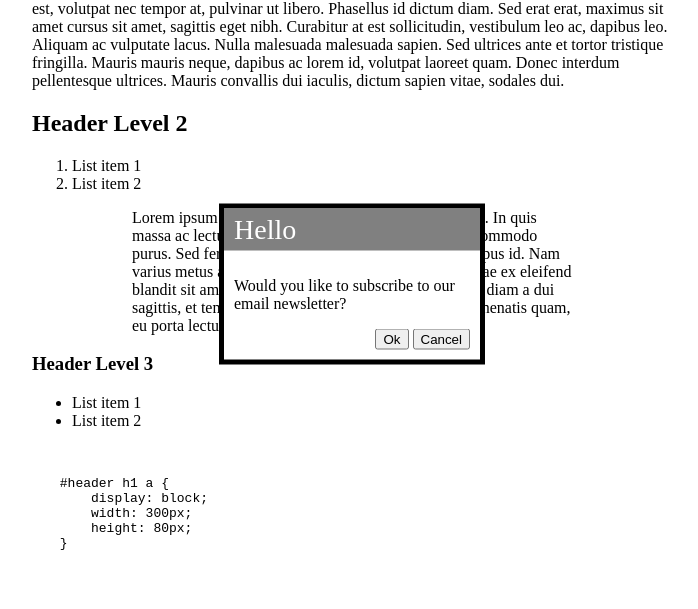
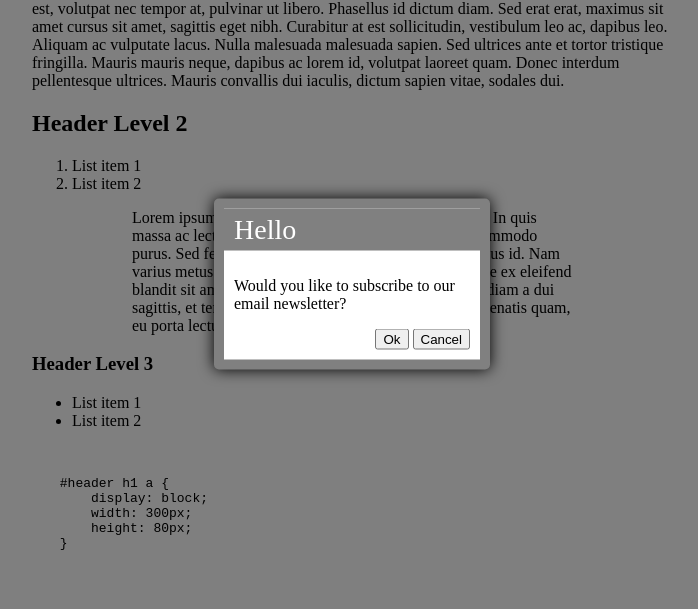
Before and after one commit to aaronkyl/digital-crafts-html-css-exercises, a plain HTML site: page modal-positioning/index.html in a window 1280 px wide. Shown: the part 116-725 px from the top of the page, without its empty margins (288-986 px from the left). Drawn offline with Linux system fonts and the light colour scheme.

Commit message:
bonus modal challenge

```diff
--- a/modal-positioning/index.html
+++ b/modal-positioning/index.html
@@ -16,6 +16,7 @@
             <button>Ok</button> <button>Cancel</button>
           </div>
         </div>
+        <div id="grey-out"></div>
         <h1>HTML Ipsum Presents</h1>
         <p>
             <b>Nunc eleifend mauris nisi</b> sit amet faucibus sem aliquam at. Integer id turpis massa. Vivamus tempor sit amet ipsum vel sagittis. Nullam imperdiet erat quis consectetur consequat. Donec odio est, volutpat nec tempor at, pulvinar ut libero. Phasellus id dictum diam. Sed erat erat, maximus sit amet cursus sit amet, sagittis eget nibh. Curabitur at est sollicitudin, vestibulum leo ac, dapibus leo. Aliquam ac vulputate lacus. Nulla malesuada malesuada sapien. Sed ultrices ante et tortor tristique fringilla. Mauris mauris neque, dapibus ac lorem id, volutpat laoreet quam. Donec interdum pellentesque ultrices. Mauris convallis dui iaculis, dictum sapien vitae, sodales dui.
--- a/modal-positioning/styles/style.css
+++ b/modal-positioning/styles/style.css
@@ -13,13 +13,16 @@ code {
 }
 
 .modal-dialog {
-    border: 5px solid black;
+    border: 10px solid #808080;
+    border-radius: 5px;
     width: 20%;
     position: fixed;
     background-color: white;
     left: 50%;
     top: 50%;
     transform: translate(-50%, -50%);
+    box-shadow: 0 0 15px black;
+    z-index: 2;
 }
 
 .modal-header {
@@ -37,3 +40,14 @@ code {
     text-align: right;
     padding: 0 10px 10px;
 }
+
+#grey-out {
+    width: 100%;
+    height: 100%;
+    background-color: black;
+    opacity: .5;
+    z-index: 1;
+    position: fixed;
+    left: 0;
+    top: 0;
+}
```
